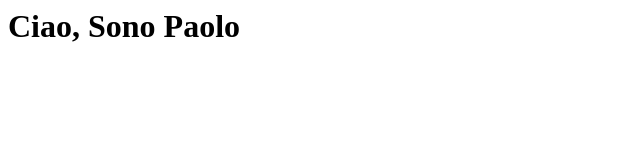
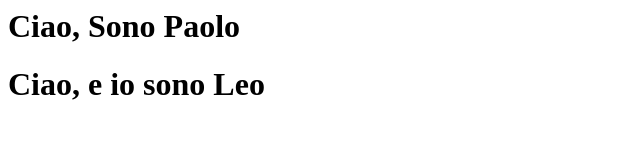
Before and after one commit to BoomPcargnin/h-farm-education-game-1, a plain HTML site: page index.html in a window 1280 px wide. Shown: the whole page, without its empty margins (0-640 px from the left). Drawn offline with Linux system fonts and the light colour scheme.

Commit message:
ciao, e sono leo

```diff
--- a/index.html
+++ b/index.html
@@ -4,5 +4,6 @@
 	</head>
 	<body>
 		<h1>Ciao, Sono Paolo</h1>
+		<h1>Ciao, e io sono Leo</h1>
 	</body>
 </html>
```
